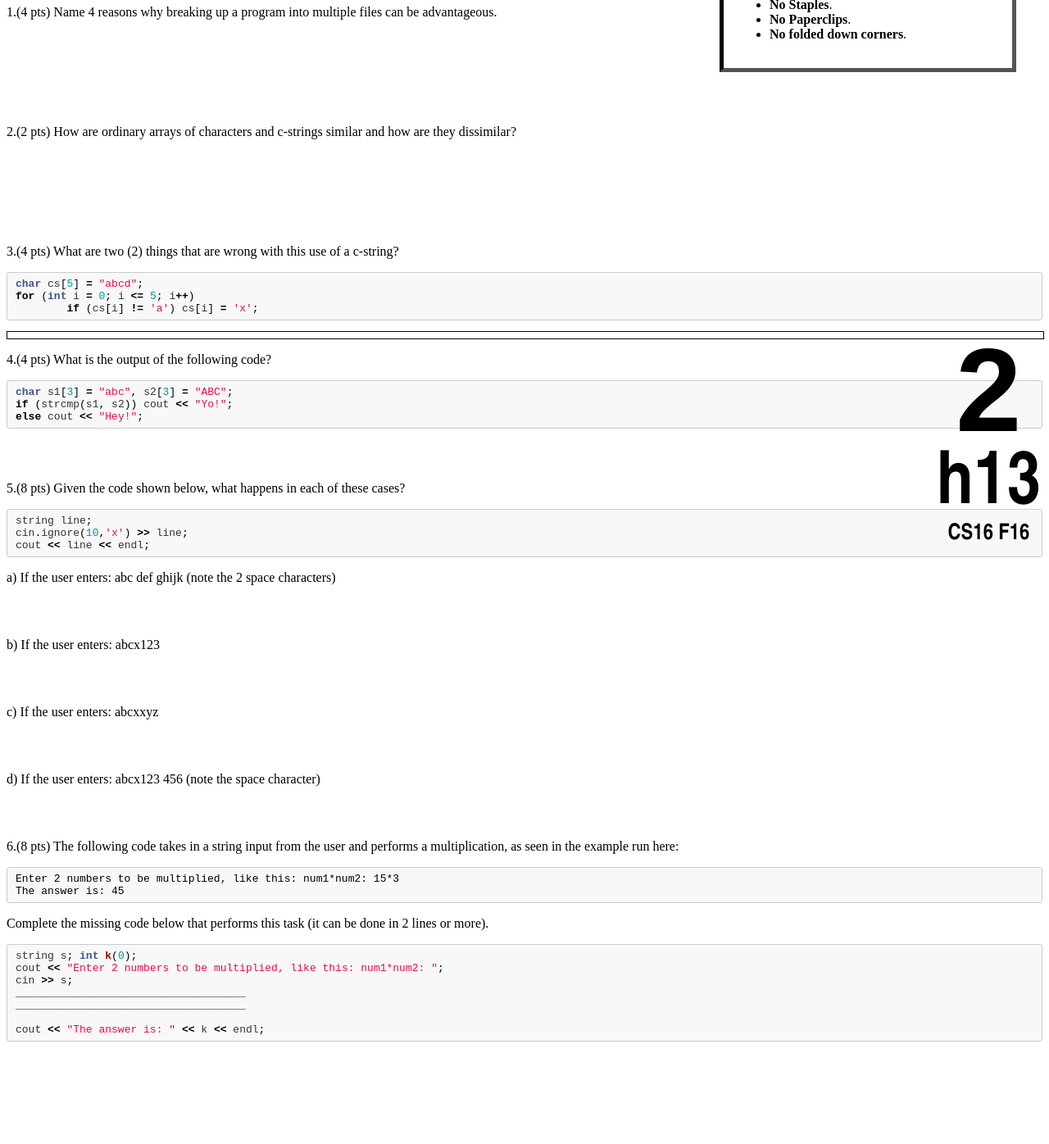
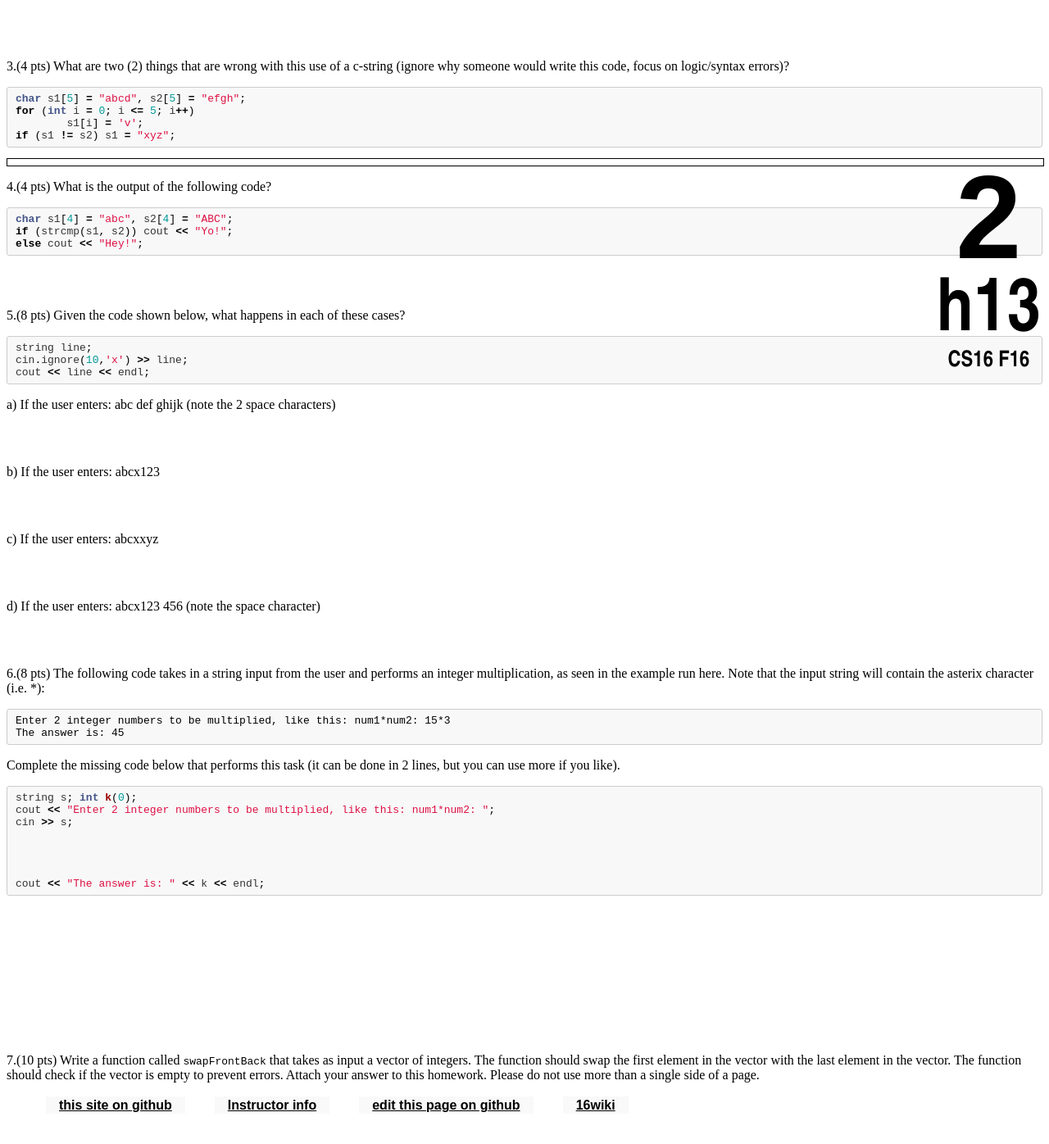
Before and after one commit to ucsb-cs16-s16/https-ucsb-cs16-s17.github.io, a Jekyll site: the page built from _hwk/h13.md, in a window 1280 px wide and 1400 px high, scrolled down 802 px. Shown: the top 1396 px of the window at 82% size. Built offline with Jekyll 4.4.1, drawn with Linux system fonts in a browser that asks for light colours; after the commit the page ends 2172 px from its top, so only the background shows below that; some of the changed text lies outside the part shown.

Commit message:
new hw13

````diff
--- a/_hwk/h13.md
+++ b/_hwk/h13.md
@@ -16,13 +16,14 @@ Reading: Read Chapter 8 and the lecture notes.    If you do not have a copy of t
 2.(2 pts) How are ordinary arrays of characters and c-strings similar and how are they dissimilar?
 <div style="margin-bottom:8em"></div>
 
-3.(4 pts) What are two (2) things that are wrong with this use of a c-string?
+3.(4 pts) What are two (2) things that are wrong with this use of a c-string (ignore why someone would write this code, focus on logic/syntax errors)?
 
 <div markdown="1">
 ```cpp
-char cs[5] = "abcd";
+char s1[5] = "abcd", s2[5] = "efgh";
 for (int i = 0; i <= 5; i++)
-	if (cs[i] != 'a') cs[i] = 'x';
+	s1[i] = 'v';
+if (s1 != s2) s1 = "xyz";
 ```
 </div>
 <div class="pagebreak"></div>
@@ -31,7 +32,7 @@ for (int i = 0; i <= 5; i++)
 
 <div markdown="1">
 ```cpp
-char s1[3] = "abc", s2[3] = "ABC";
+char s1[4] = "abc", s2[4] = "ABC";
 if (strcmp(s1, s2)) cout << "Yo!";
 else cout << "Hey!";
 ```
@@ -56,22 +57,23 @@ c) If the user enters: abcxxyz
 d) If the user enters: abcx123 456 (note the space character)
 <div style="margin-bottom:4em"></div>
 
-6.(8 pts) The following code takes in a string input from the user and performs a multiplication, as seen in the example run here:
+6.(8 pts) The following code takes in a string input from the user and performs an integer multiplication, as seen in the example run here. Note that the input string will contain the asterix character (i.e. *):
 
 ```
-Enter 2 numbers to be multiplied, like this: num1*num2: 15*3
+Enter 2 integer numbers to be multiplied, like this: num1*num2: 15*3
 The answer is: 45
 ```
 
-Complete the missing code below that performs this task (it can be done in 2 lines or more).
+Complete the missing code below that performs this task (it can be done in 2 lines, but you can use more if you like).
 
 <div markdown="1">
 ```cpp
 string s; int k(0);
-cout << "Enter 2 numbers to be multiplied, like this: num1*num2: ";
+cout << "Enter 2 integer numbers to be multiplied, like this: num1*num2: ";
 cin >> s;
-____________________________________
-____________________________________
+
+
+
 
 cout << "The answer is: " << k << endl;
 ```
````
Also changed, not shown: other parts of _hwk/h13.md (+1 -1 lines).
